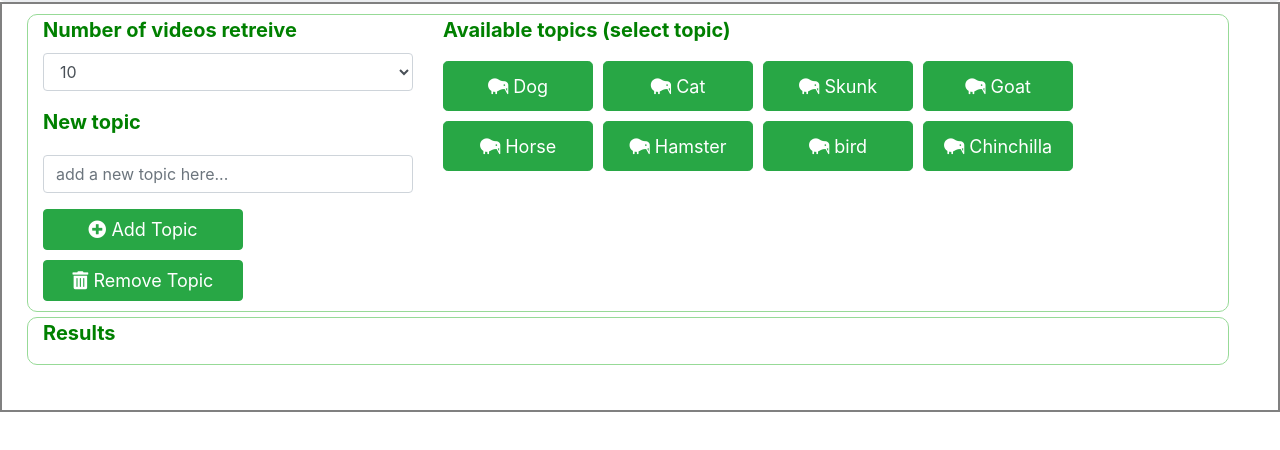
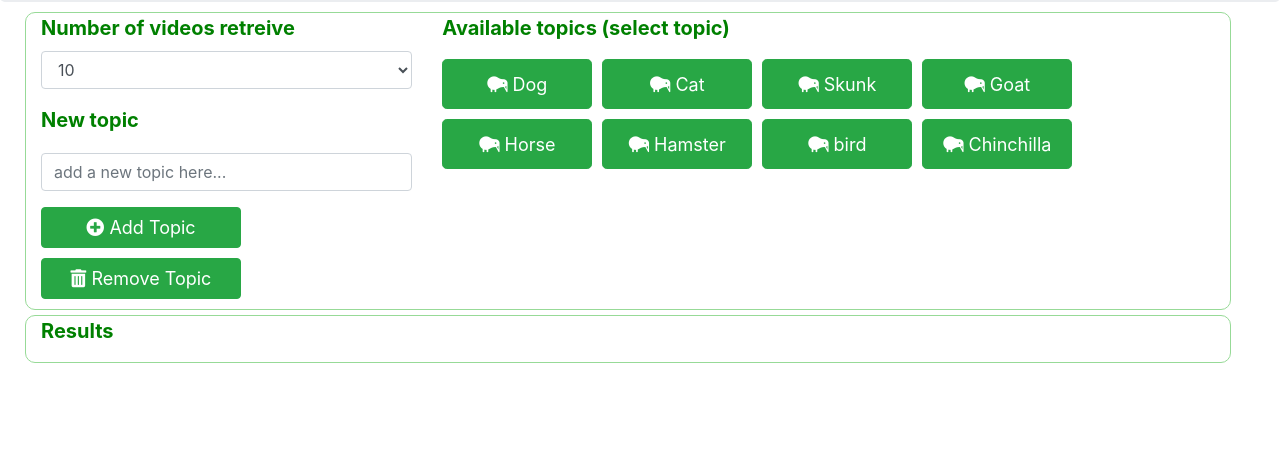
Before and after one commit to pensadotech/GiphyApp, a plain HTML site: page index.html in a window 1280 px wide. Shown: the part 148-598 px from the top of the page. Drawn offline with nearby package versions, Linux system fonts and the light colour scheme; a web font is replaced by a local one.

```diff
--- a/assets/css/application.css
+++ b/assets/css/application.css
@@ -69,7 +69,6 @@ header .jumbotron {
 .section {
    margin: 0px;
    padding: 0px;
-   border: 2px solid gray;
 }
 
 .wrapper {
```
